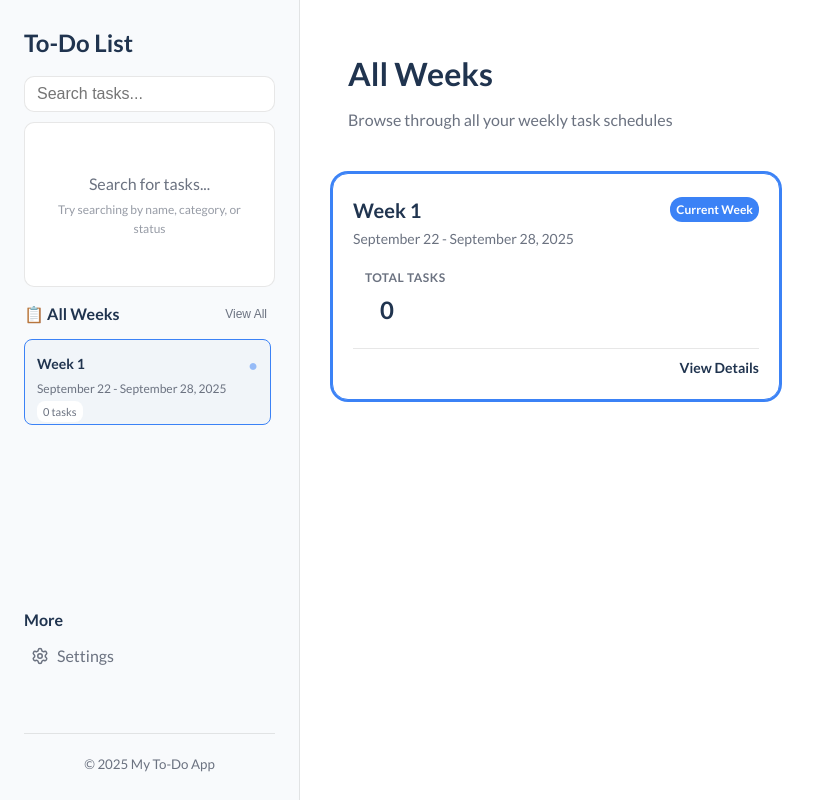
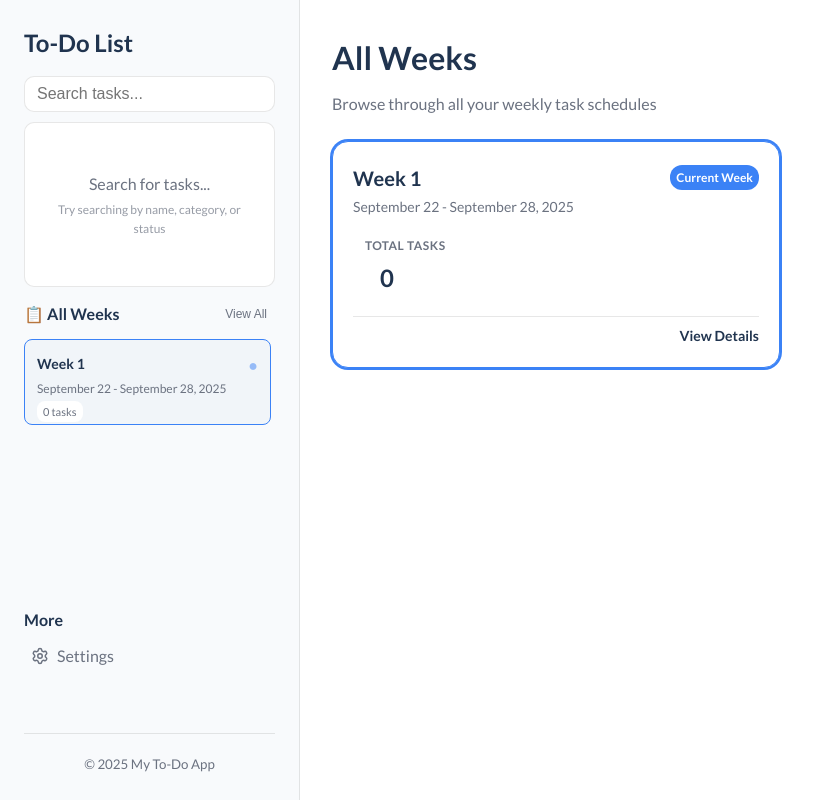
Before and after one commit to shefoo-om/To-Do-List, a Vue app: page /weeks in a window 1280 px wide. Shown: the whole page, without its empty margins (0-821 px from the left). Built offline with nearby package versions, Linux system fonts and the light colour scheme; a web font is replaced by a local one.

Commit message:
ar3 ar3 ar3 ar3 ar3333333333

```diff
--- a/src/views/AllWeeksView.vue
+++ b/src/views/AllWeeksView.vue
@@ -74,7 +74,6 @@ onMounted(() => {
 
 .weeks-header {
   width: 100%;
-  padding: 16px;
   border-radius: 16px;
 }
 
@@ -118,7 +117,6 @@ onMounted(() => {
 
 .week-card:hover {
   background: var(--bg-hover);
-  box-shadow: 0 8px 16px rgba(0, 0, 0, 0.1);
 }
 
 .week-card--current {
```
